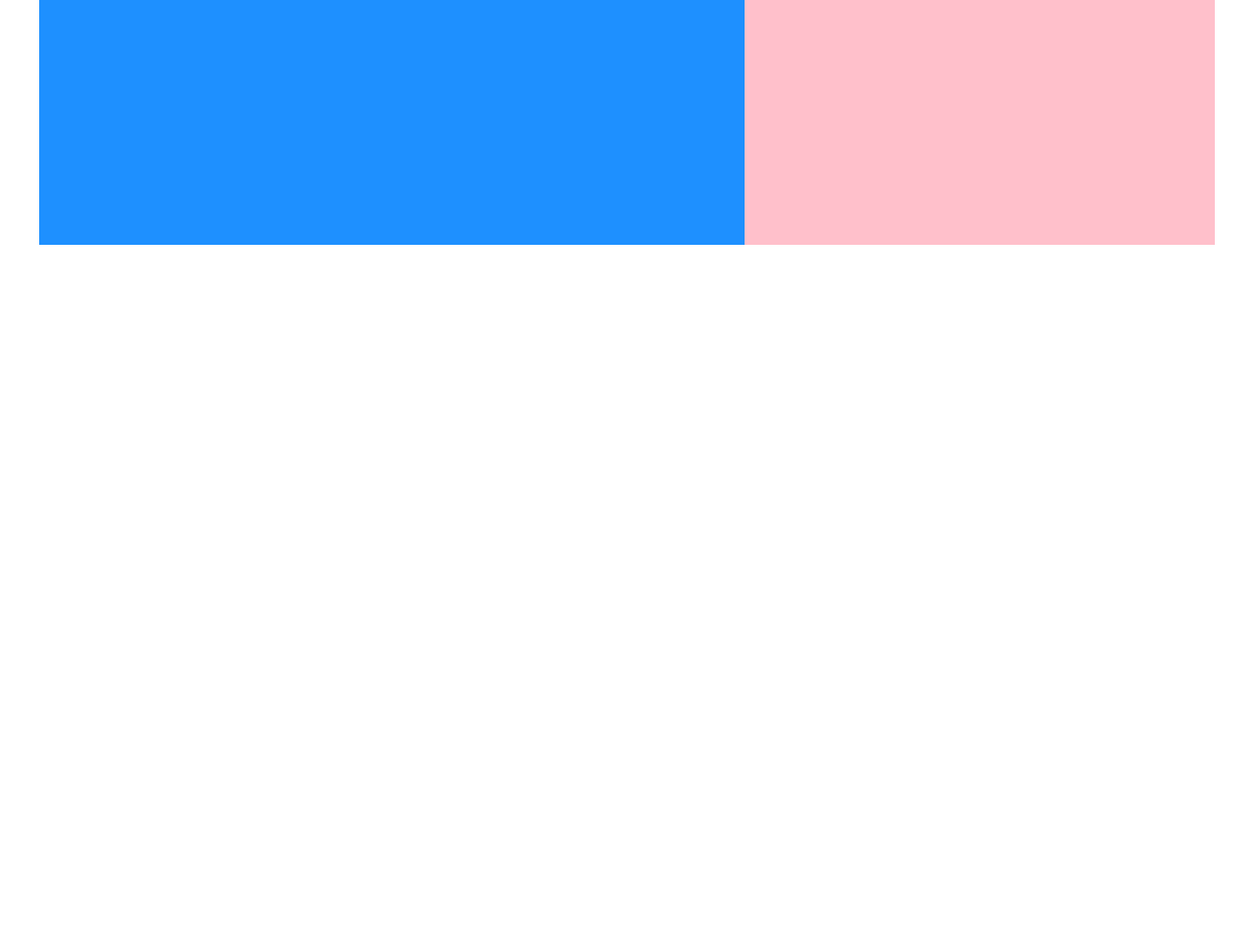
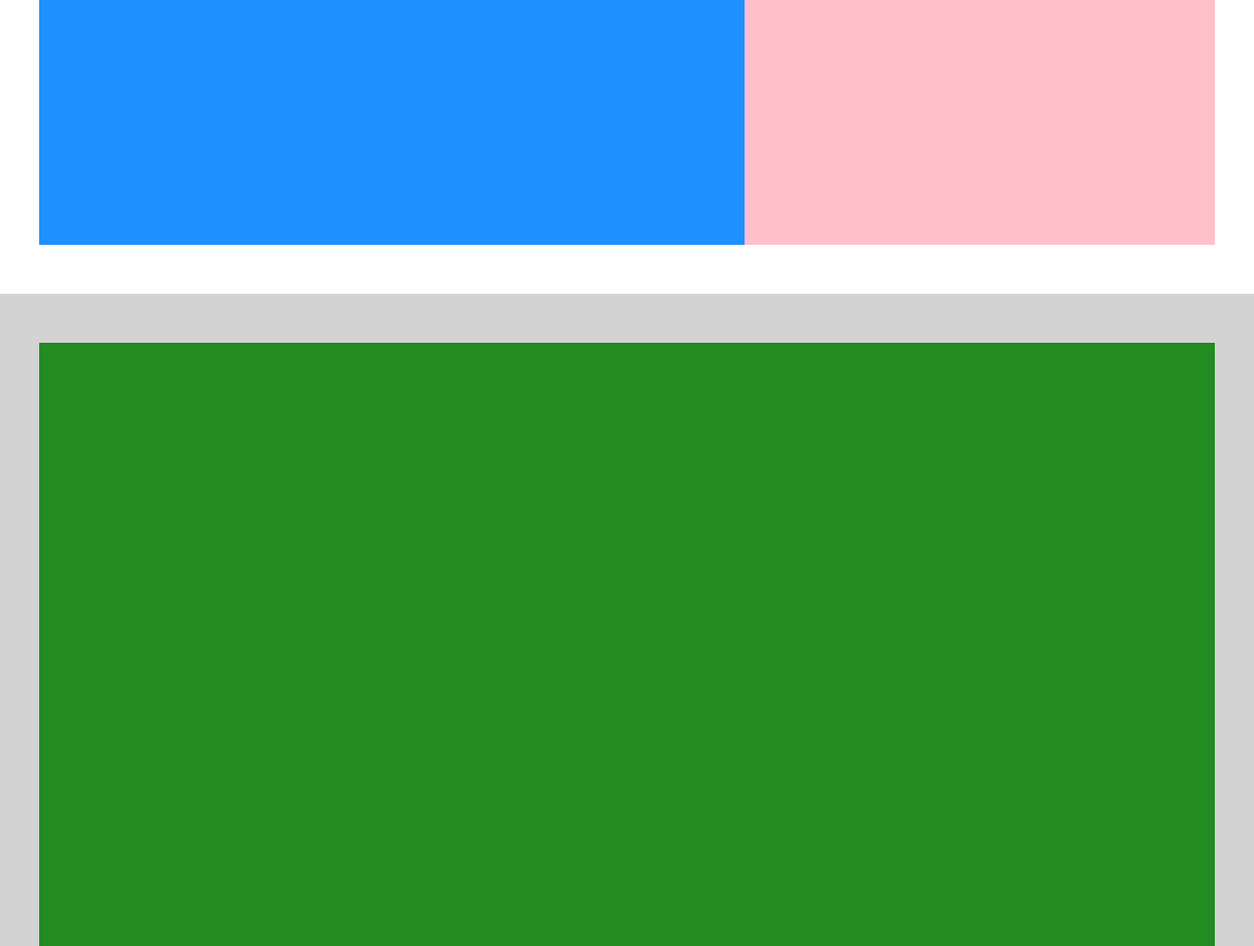
Before and after one commit to RaimondoCosma/htmlcss-struttura-discord, a plain HTML site: page index.html in a window 1280 px wide. Shown: the part 2054-3020 px from the top of the page at 98% size. Before the commit the page ends 2354 px from the top, so only its background shows below. Drawn offline with Linux system fonts and the light colour scheme.

Commit message:
Aggiunta ultima Sezione del Main

```diff
--- a/css/style.css
+++ b/css/style.css
@@ -40,6 +40,9 @@
 .debug .main-row {
     height: 600px;
 }
+.debug .last-row {
+    height: 1000px;
+}
 /* ----------
     HEADER
 ---------- */
@@ -67,3 +70,11 @@
     width: 40%;
     background-color: #ffc0cb;
 }
+.last-row {
+    display: flex;
+    padding: 50px 0;
+}
+.last-section {
+    width: 100%;
+    background-color: #228b22;
+}
--- a/index.html
+++ b/index.html
@@ -48,6 +48,11 @@
                 <div class="col-text"></div>
             </div>
         </section>
+        <section>
+            <div class="last-row container">
+                <div class="last-section"></div>
+            </div>
+        </section>
     </main>
     <footer></footer>
 </body>
```
